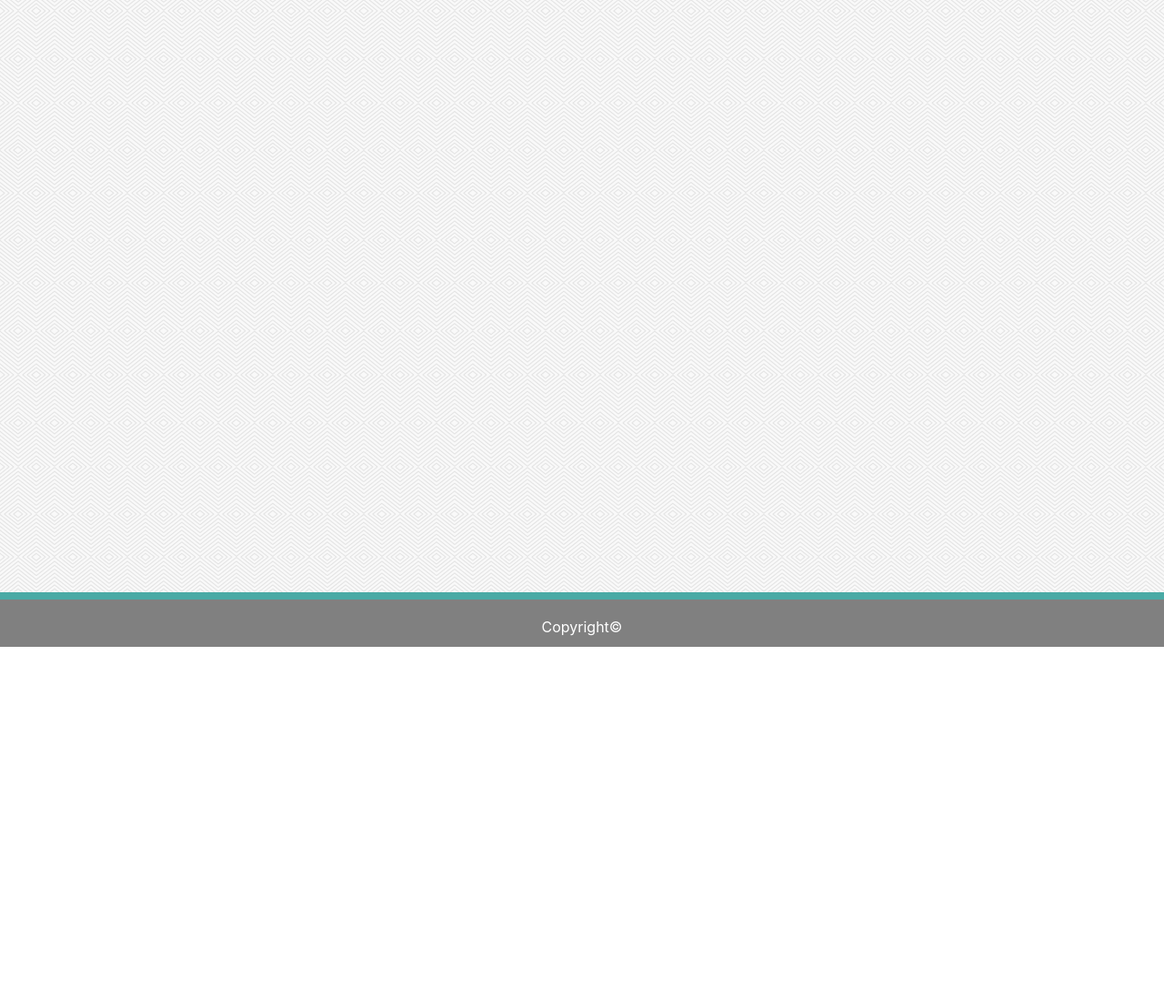
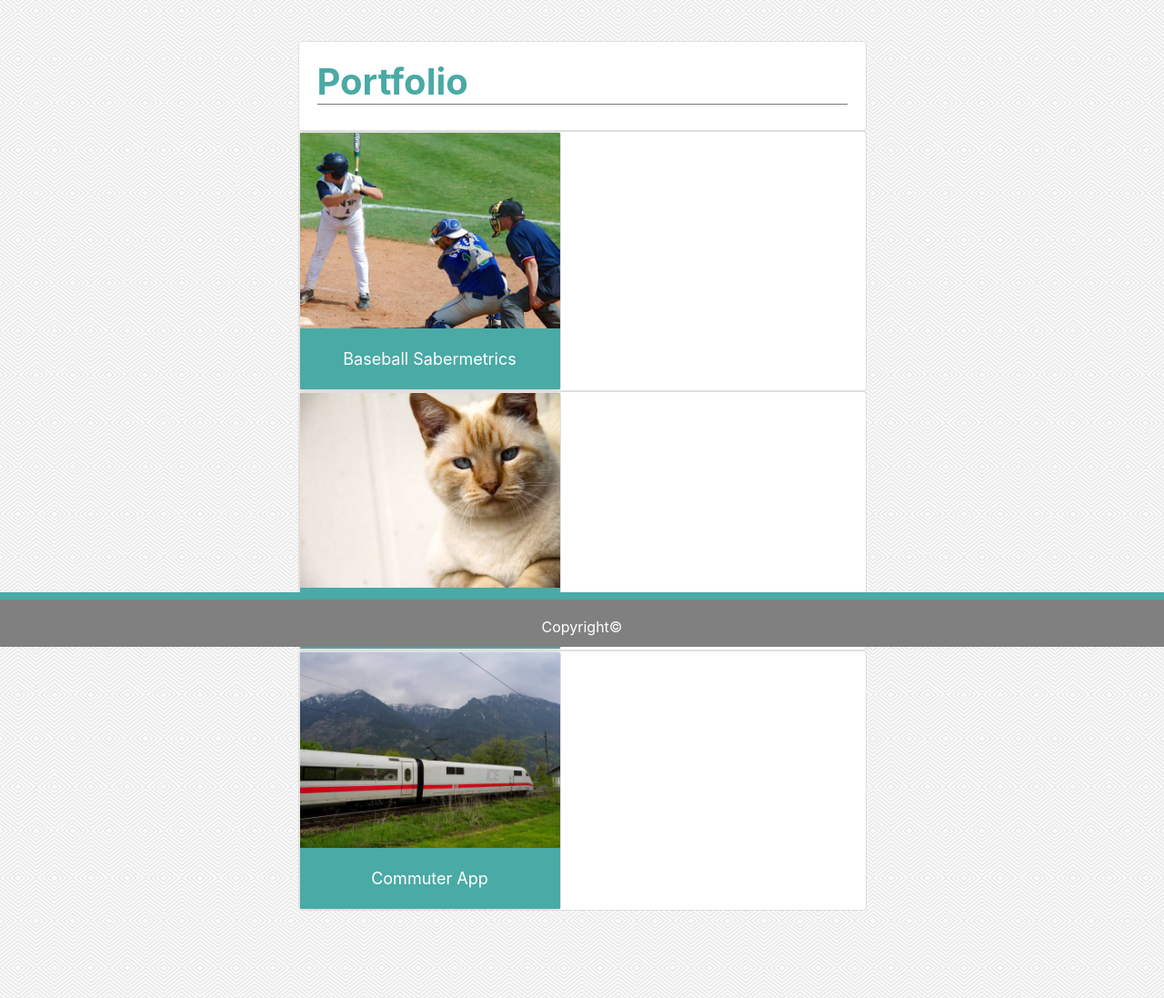
Before and after one commit to kenny5410/Bootstrap-Portfolio, a plain HTML site: page portfolio.html in a window 1280 px wide. Shown: the part 89-1186 px from the top of the page at 91% size. Before the commit the page ends 800 px from the top, so only its background shows below. Drawn offline with nearby package versions, Linux system fonts and the light colour scheme.

Commit message:
Portfolio page done

```diff
--- a/portfolio.html
+++ b/portfolio.html
@@ -9,7 +9,8 @@
     <link rel="stylesheet" type="text/css" href="assets/css/style.css">
 </head>
 <body>
-    <nav class="navbar" style="background-color: #ffffff;">
+    <div class="containter">
+        <nav class="navbar" style="background-color: #ffffff">
             <strong class="navbar-brand" href="index.html">Ken Nelson</strong>
             <ul class="nav justify-content-end">
                 <li class="nav-item">
@@ -19,10 +20,60 @@
                 <a class="nav-link" href="portfolio.html">Portfolio</a>
                 </li>
                 <li class="nav-item">
-              <a class="nav-link" href="contact.html">Contact</a>
+                <a class="nav-link" style="
+                border:none" href="contact.html">Contact</a>
                 </li>
             </ul>
         </nav>
+    </div>
+
+    <div class="containter mb-5 mt-5">
+        <div class="row">
+            <div class="col-sm-6 col-md-6 col-lg-6 mx-auto">
+                <div class="card">
+                    <div class="card-body">
+                        <h1>Portfolio</h1>
+                    </div>
+                </div>
+            </div>
+        </div>
+        <div class="row">
+            <div class="col-sm-6 col-md-6 col-lg-6 mx-auto">
+                <div class="card">
+                    <div class="card" style="width: 18rem;">
+                        <img class="img-fluid" src="assets/images/baseball.jpg" alt="baseball">
+                        <div class="card-body" style="background-color: #4aaaa5; font-size: 18px; text-align: center;">
+                            <p class="card-text" style="color:#ffffff;">Baseball Sabermetrics</p>
+                        </div>
+                    </div>
+                </div>
+            </div>
+        </div>
+        <div class="row">
+            <div class="col-sm-6 col-md-6 col-lg-6 mx-auto">
+                <div class="card">
+                    <div class="card" style="width: 18rem;">
+                        <img class="img-fluid" src="assets/images/cat.jpg" alt="cat">
+                        <div class="card-body" style="background-color: #4aaaa5; font-size: 18px; text-align: center;">
+                            <p class="card-text" style="color:#ffffff;">Cat Tinder</p>
+                        </div>
+                    </div>
+                </div>
+            </div>
+        </div>
+        <div class="row">
+            <div class="col-sm-6 col-md-6 col-lg-6 mx-auto mb-5">
+                <div class="card">
+                    <div class="card" style="width: 18rem;">
+                        <img class="img-fluid" src="assets/images/train.jpg" alt="train">
+                        <div class="card-body" style="background-color: #4aaaa5; font-size: 18px; text-align: center;">
+                            <p class="card-text" style="color:#ffffff;">Commuter App</p>
+                        </div>
+                    </div>
+                </div>
+            </div>
+        </div>
+    </container>
 
     <footer class="footer">
         <span class="text-white">Copyright©</span>
```
Also changed, not shown: contact.html (+3 -5 lines), index.html (+0 -1 lines). Lines whose indentation alone changed are shown as unchanged.
